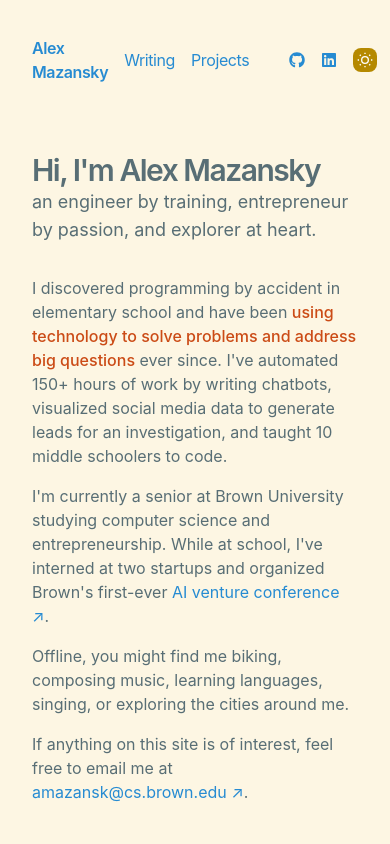
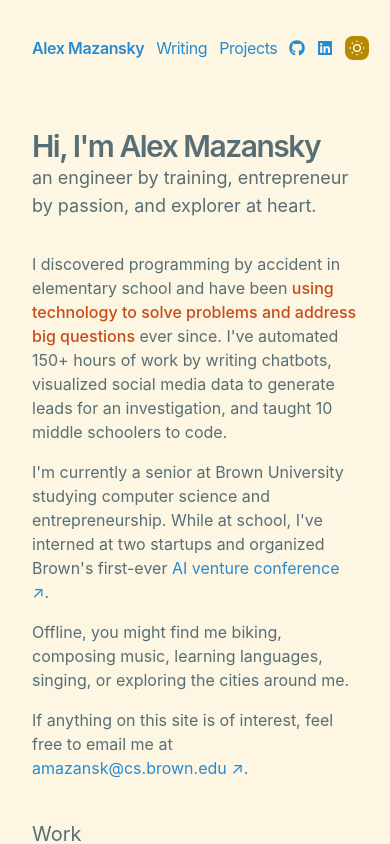
Before and after one commit to amazansky/alexmazansky.com, a Next.js app: page / in a window 390 px wide. Shown: the top 844 px of the page. Built offline with nearby package versions, Linux system fonts and the light colour scheme.

Commit message:
tighten nav on mobile

```diff
--- a/app/components/nav.tsx
+++ b/app/components/nav.tsx
@@ -41,14 +41,14 @@ export function Navbar() {
           className="flex flex-row items-center relative px-0 pb-0 fade md:overflow-auto scroll-pr-6 md:relative"
           id="nav"
         >
-          <div className="flex flex-row space-x-4 pr-10 flex-1">
+          <div className="flex flex-row space-x-3 sm:space-x-4 pr-3 flex-1">
             {Object.entries(navItems).map(([path, { name, bold }]) => {
               return (
                 <A
                   key={path}
                   href={path}
                   className={`transition-all flex items-center relative py-1 ${
-                    bold ? "font-semibold" : ""
+                    bold ? "font-semibold whitespace-nowrap" : ""
                   }`}
                 >
                   {name}
@@ -56,7 +56,7 @@ export function Navbar() {
               );
             })}
           </div>
-          <div className="flex flex-row items-center space-x-4">
+          <div className="flex flex-row items-center space-x-3 sm:space-x-4">
             {socialItems.map((item) => (
               <A
                 key={item.name}
```
